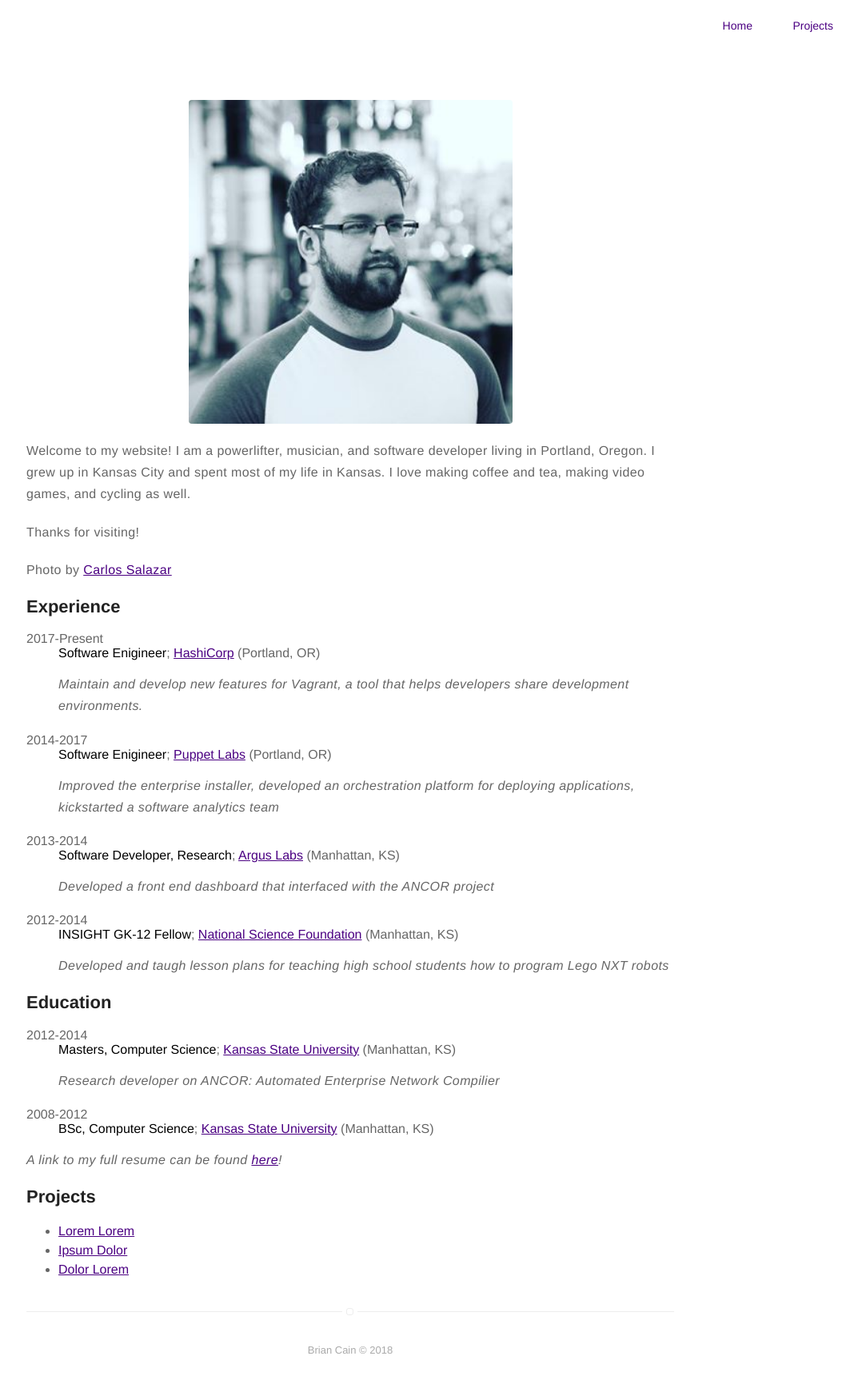
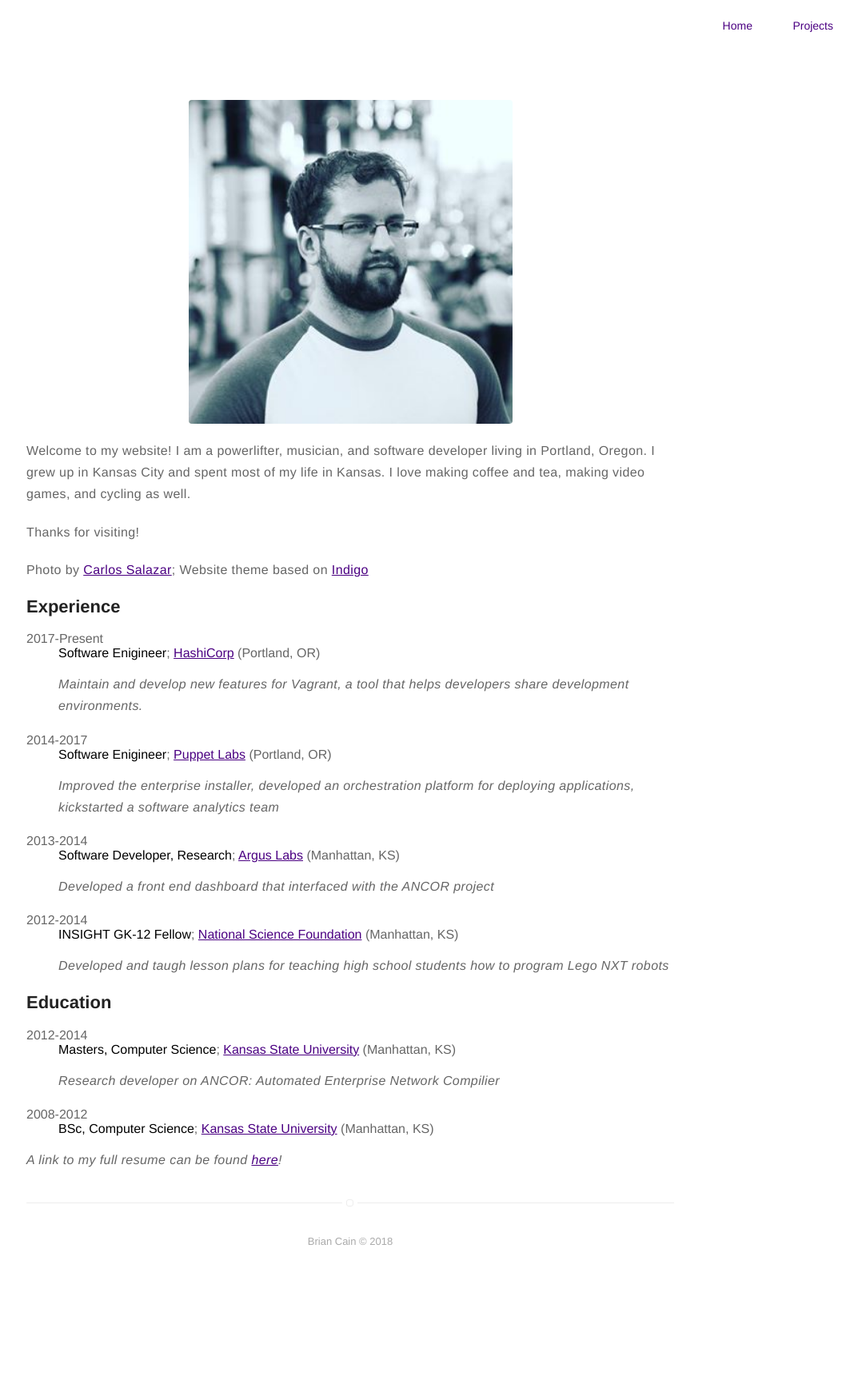
Before and after one commit to briancain/website, a Jekyll site: the page built from about.md, in a window 1280 px wide. Shown: the whole page at 80% size, without its empty margins (202-1275 px from the left). Built offline with Jekyll 4.4.1, drawn with Linux system fonts in a browser that asks for light colours; after the commit the page ends 1600 px from its top, so only the background shows below that.

Commit message:
Update content

```diff
--- a/_posts/2018-06-15-cn-gamejame.markdown
+++ b/_posts/2018-06-15-cn-gamejame.markdown
@@ -2,7 +2,7 @@
 title: "Cartoon Network GameJam"
 layout: post
 date: 2018-05-02 06:30
-image: /assets/images/markdown.jpg
+image: /assets/images/okko.png
 headerImage: true
 tag:
 - gamedev
--- a/about.md
+++ b/about.md
@@ -11,7 +11,7 @@ in Kansas. I love making coffee and tea, making video games, and cycling as well
 
 <p>Thanks for visiting!</p>
 
-Photo by [Carlos Salazar]()
+Photo by [Carlos Salazar](http://instagram.com/rzls); Website theme based on [Indigo](https://github.com/sergiokopplin/indigo)
 
 <h2>Experience</h2>
 
@@ -51,11 +51,3 @@ Photo by [Carlos Salazar]()
 
 
 _A link to my full resume can be found [here](https://docs.google.com/document/d/1UJNixM8rrRkE5sKoZhxvCyA9F9Rkgcfqf-PP-iwa9nI/edit)!_
-
-<h2>Projects</h2>
-
-<ul>
-  <li><a href="https://github.com/">Lorem Lorem</a></li>
-  <li><a href="https://github.com/">Ipsum Dolor</a></li>
-  <li><a href="https://github.com/">Dolor Lorem</a></li>
-</ul>
```
Also changed, not shown: assets/images/okko.png (added).
